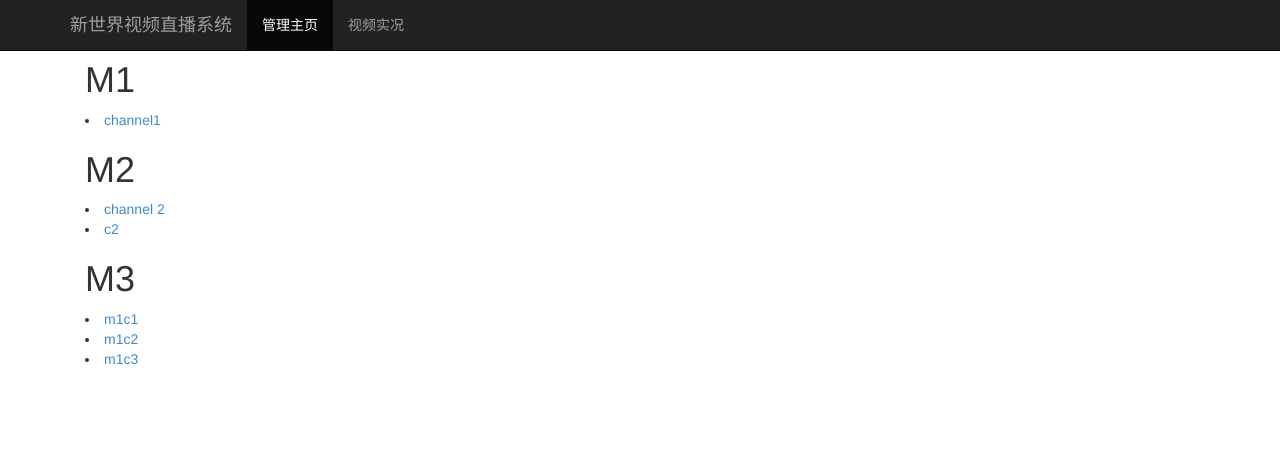
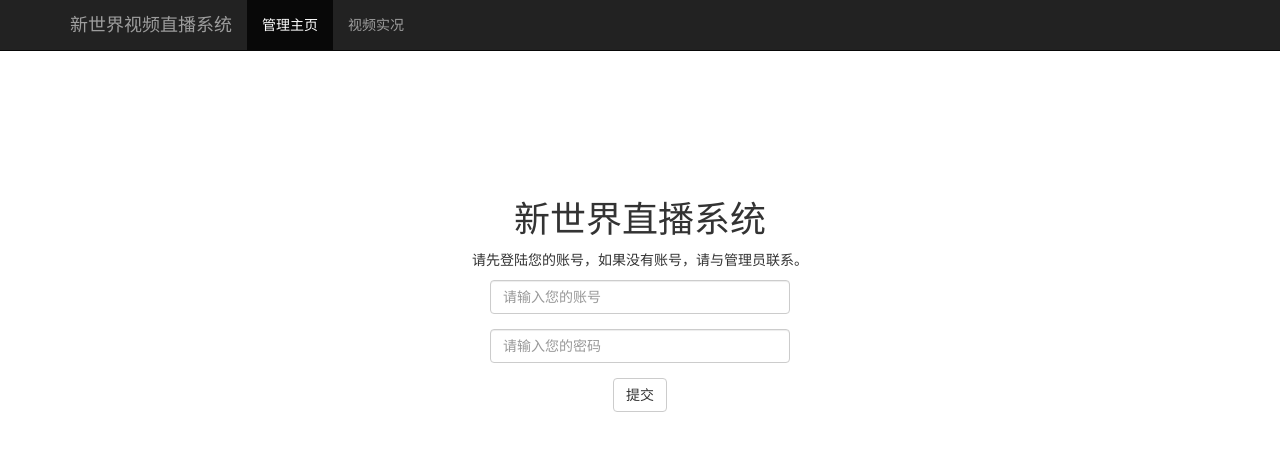
Before and after one commit to zry656565/live-video-site, a PHP site: page / in a window 1280 px wide. Shown: the top 451 px of the page. Run offline with PHP 8.4, Linux system fonts and the light colour scheme; data comes from the database, SQL or seed files in the repository; some libraries are stand-ins or nearby versions.

Commit message:
添加登陆页面

```diff
--- /dev/null
+++ b/Controller/Controller_User.php
@@ -0,0 +1,5 @@
+<?php
+
+class Controller_User {
+
+}
--- a/index.php
+++ b/index.php
@@ -1,3 +1,3 @@
 <?php
 
-include("merchant.php");
+include("login.php");
--- a/layouts/footer.php
+++ b/layouts/footer.php
@@ -2,6 +2,6 @@
 ================================================== -->
 <!-- Placed at the end of the document so the pages load faster -->
 <script src="http://cdn.bootcss.com/jquery/1.11.1/jquery.min.js"></script>
-<script src="<?= STATIC_ROOT ?>/statics/bootstrap/js/bootstrap.min.js"></script>
+<script src="<?= STATIC_ROOT ?>/statics/libs/bootstrap/js/bootstrap.min.js"></script>
 <!-- IE10 viewport hack for Surface/desktop Windows 8 bug -->
-<script src="<?= STATIC_ROOT ?>/statics/hack/ie10-viewport-bug-workaround.js"></script>
+<script src="<?= STATIC_ROOT ?>/statics/libs/hack/ie10-viewport-bug-workaround.js"></script>
--- a/layouts/head.php
+++ b/layouts/head.php
@@ -9,10 +9,10 @@
 	<title>视频直播系统</title>
 
 	<!-- Bootstrap core CSS -->
-	<link href="<?= STATIC_ROOT ?>/statics/bootstrap/css/bootstrap.min.css" rel="stylesheet">
+	<link href="<?= STATIC_ROOT ?>/statics/libs/bootstrap/css/bootstrap.min.css" rel="stylesheet">
 
-	<!-- Custom styles for this template -->
-<!--	<link href="starter-template.css" rel="stylesheet">-->
+	<!-- Custom styles -->
+	<link href="<?= STATIC_ROOT ?>/statics/css/base.css?v=1.0.0" rel="stylesheet">
 
 	<!-- HTML5 shim and Respond.js for IE8 support of HTML5 elements and media queries -->
 	<!--[if lt IE 9]>
--- /dev/null
+++ b/login.php
@@ -0,0 +1,29 @@
+<?php
+require_once(dirname(__FILE__) . "/includes/base.php");
+?>
+
+<!doctype html>
+<html lang="zh">
+<?php include_once(SITE_ROOT . '/layouts/head.php') ?>
+<body>
+<?php include_once(SITE_ROOT . '/layouts/header.php') ?>
+
+<div class="container">
+	<div class="content">
+		<h1>新世界直播系统</h1>
+		<p>请先登陆您的账号，如果没有账号，请与管理员联系。</p>
+		<form id="login-form" role="form" method="post" action="merchant.php">
+			<div class="form-group">
+				<input type="text" class="form-control" id="exampleInputEmail1" placeholder="请输入您的账号">
+			</div>
+			<div class="form-group">
+				<input type="password" class="form-control" id="exampleInputPassword1" placeholder="请输入您的密码">
+			</div>
+			<button type="submit" class="btn btn-default">提交</button>
+		</form>
+	</div>
+</div><!-- /.container -->
+
+<?php include_once(SITE_ROOT . '/layouts/footer.php') ?>
+</body>
+</html>
--- /dev/null
+++ b/statics/css/base.css
@@ -0,0 +1,18 @@
+.content {
+    margin: 200px 0 0;
+}
+
+.content h1,
+.content p {
+    text-align: center;
+}
+
+#login-form {
+    width: 300px;
+    margin: 0 auto;
+}
+
+#login-form [type="submit"] {
+    display: block;
+    margin: 0 auto;
+}
```
Also changed, not shown: Lib/Lib_User.php (added, +24 -0 lines).
